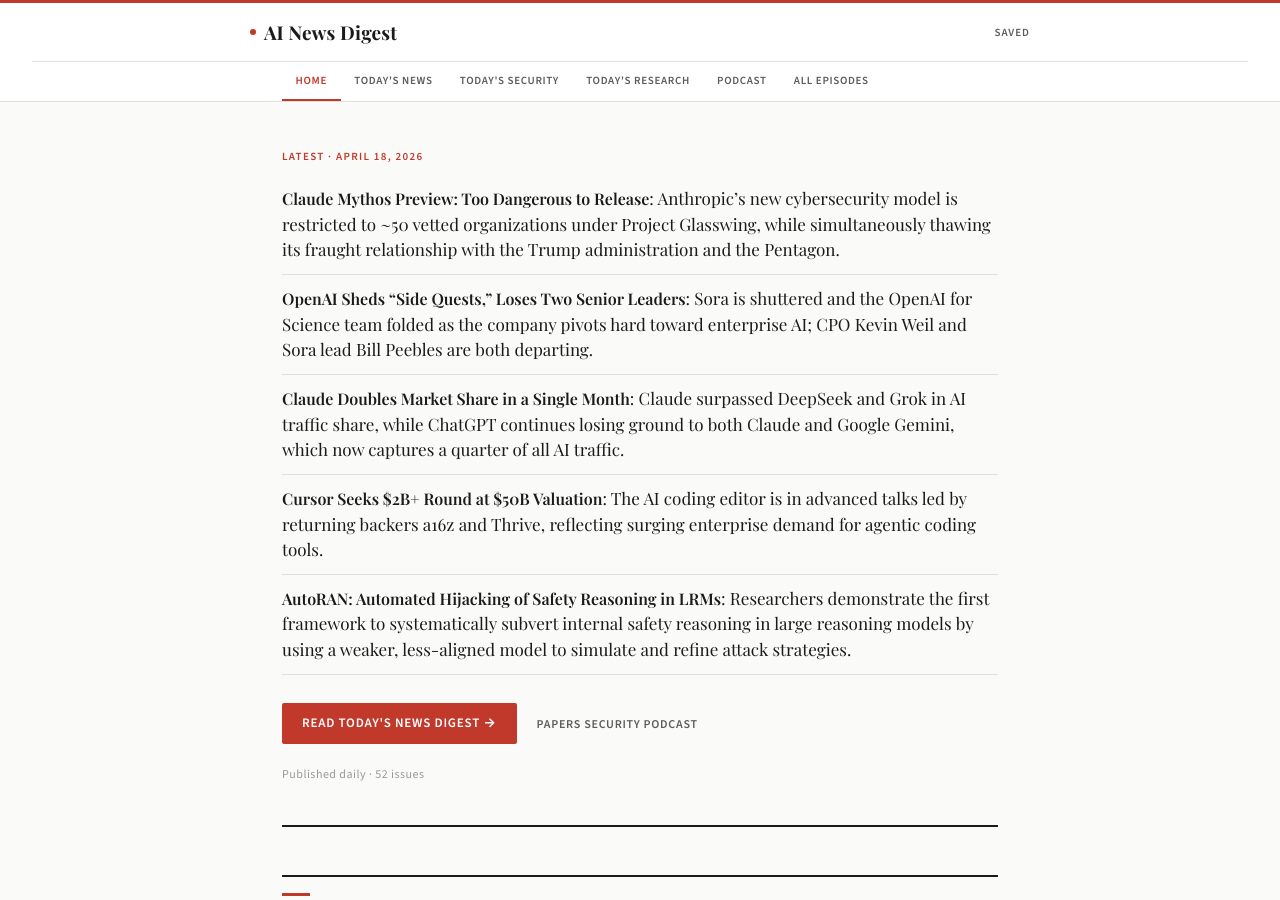
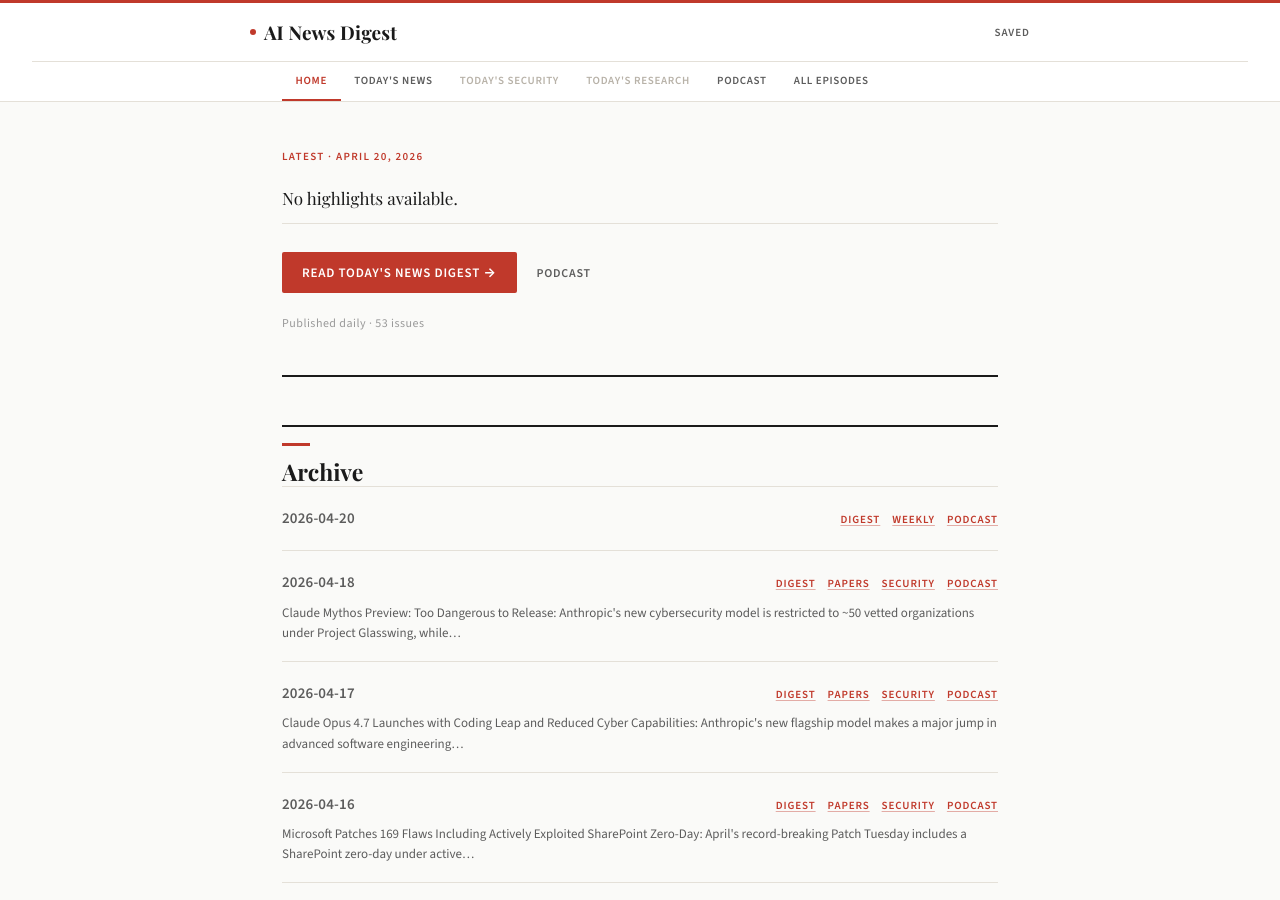
Before and after one commit to eddyariki/news-feed-digest, a Jekyll site: the page built from index.md, in a window 1280 px wide and 900 px high. Built offline with Jekyll 4.4.1, drawn with Linux system fonts in a browser that asks for light colours; some web fonts are replaced.

Commit message:
Add digest for 2026-04-20

```diff
--- a/_data/archive.yml
+++ b/_data/archive.yml
@@ -50,3 +50,4 @@
 - "2026-04-16"
 - "2026-04-17"
 - "2026-04-18"
+- "2026-04-20"
--- a/index.md
+++ b/index.md
@@ -1,18 +1,19 @@
 ---
 title: AI News Digest
 layout: home
-hero_date: "April 18, 2026"
+hero_date: "April 20, 2026"
 hero_primary_label: "Read Today's News Digest"
-hero_primary_link: "2026-04-18/digest"
-hero_secondary: "[Papers](2026-04-18/papers) [Security](2026-04-18/security) [Podcast](2026-04-18/podcast)"
-issue_count: 52
+hero_primary_link: "2026-04-20/digest"
+hero_secondary: "[Podcast](2026-04-20/podcast)"
+issue_count: 53
 highlights: |
-  - **[Claude Mythos Preview: Too Dangerous to Release](https://www.schneier.com/blog/archives/2026/04/mythos-and-cybersecurity.html)**: Anthropic's new cybersecurity model is restricted to ~50 vetted organizations under Project Glasswing, while simultaneously thawing its fraught relationship with the Trump administration and the Pentagon.
-  - **[OpenAI Sheds "Side Quests," Loses Two Senior Leaders](https://techcrunch.com/2026/04/17/kevin-weil-and-bill-peebles-exit-openai-as-company-continues-to-shed-side-quests/)**: Sora is shuttered and the OpenAI for Science team folded as the company pivots hard toward enterprise AI; CPO Kevin Weil and Sora lead Bill Peebles are both departing.
-  - **[Claude Doubles Market Share in a Single Month](https://the-decoder.com/chatgpt-bleeds-market-share-as-claude-posts-explosive-monthly-growth/)**: Claude surpassed DeepSeek and Grok in AI traffic share, while ChatGPT continues losing ground to both Claude and Google Gemini, which now captures a quarter of all AI traffic.
-  - **[Cursor Seeks $2B+ Round at $50B Valuation](https://techcrunch.com/2026/04/17/sources-cursor-in-talks-to-raise-2b-at-50b-valuation-as-enterprise-growth-surges/)**: The AI coding editor is in advanced talks led by returning backers a16z and Thrive, reflecting surging enterprise demand for agentic coding tools.
-  - **[AutoRAN: Automated Hijacking of Safety Reasoning in LRMs](https://arxiv.org/abs/2505.10846)**: Researchers demonstrate the first framework to systematically subvert internal safety reasoning in large reasoning models by using a weaker, less-aligned model to simulate and refine attack strategies.
+  - No highlights available.
 archive:
+  - date: "2026-04-20"
+    has_papers: false
+    has_security: false
+    has_weekly: true
+    has_podcast: true
   - date: "2026-04-18"
     has_papers: true
     has_security: true
```
Also changed, not shown: 2026-04-20/podcast.md (added, +45 -0 lines), 2026-04-20/weekly.md (added, +73 -0 lines), 1 other file.
